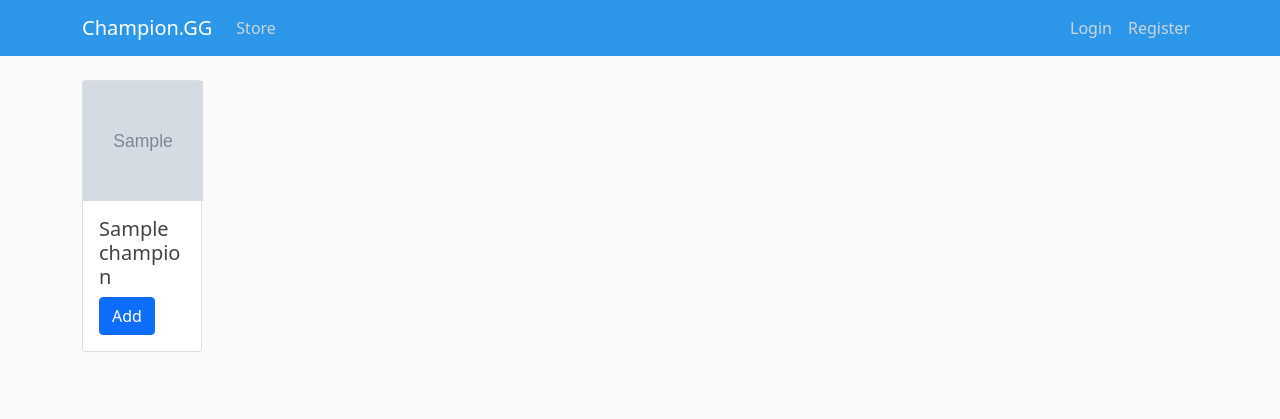
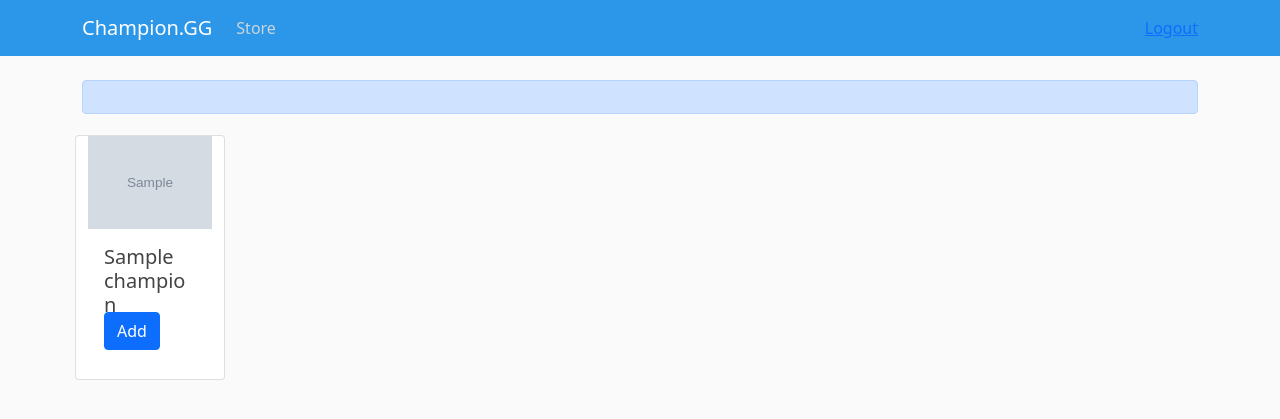
Before and after one commit to Emericen/champion_website, a Python web app: template champion_webapp/templates/store.html in a window 1280 px wide. Shown: the top 419 px of the page. Run offline with Jinja, Linux system fonts and the light colour scheme; the template is opened without the code that fills it: most values are stand-ins (such as "Sample title", 1, 10 or a date in 2020); grey boxes marked "Sample" are stand-in pictures.

Commit message:
store UI ready; auth. in progress

```diff
--- a/champion_webapp/static/main.css
+++ b/champion_webapp/static/main.css
@@ -93,7 +93,7 @@
 }
 
 
-.champion-thumbnail {
-  width: 120px;
-  height: 120px;
+.champion-card {
+  width: 150px;
+  /*height: 120px;*/
 }
--- a/champion_webapp/templates/layout.html
+++ b/champion_webapp/templates/layout.html
@@ -26,12 +26,26 @@
 				</button>
 				<div class="collapse navbar-collapse" id="navbarToggle">
 					<div class="navbar-nav me-auto">
-						<!-- <a class="nav-item nav-link" href="{{ url_for('home') }}">Home</a> -->
 						<a class="nav-item nav-link" href="{{ url_for('store') }}">Store</a>
 					</div>
 					<div class="navbar-nav">
+						{% if database.current_user() == None %}
+							<script type="text/javascript">console.log('not logged in')</script>
 							<a class="nav-item nav-link" href="{{ url_for('login') }}">Login</a>
 							<a class="nav-item nav-link" href="{{ url_for('register') }}">Register</a>
+						{% else %}
+							<script type="text/javascript">console.log('logged in')</script>
+							<a href="nav-item nav-link" href="{{ url_for('logout') }}"> Logout </a>
+						<!-- <li class="nav-item dropdown">
+							<a class="nav-link dropdown-toggle" href="#" id="navbarDropdownMenuLink" role="button" data-bs-toggle="dropdown" aria-expanded="false">
+								{{ database.current_user().get('username') }}
+							</a>
+							<ul class="dropdown-menu" aria-labelledby="navbarDropdownMenuLink">
+								<li><a class="dropdown-item" href="#">Profile</a></li>
+								<li><a class="dropdown-item" href="#">Sign Out</a></li>
+							</ul>
+						</li> -->
+						{% endif %}
 					</div>
 				</div>
 			</div>
@@ -40,6 +54,8 @@
 	<main role="main" class="container">
 		<!-- <div class="row"> -->
 			<div class="col w-100">
+				<div class="alert alert-primary">{{ database.is_logged_in() }}</div>
+
 				{% with messages = get_flashed_messages(with_categories=true) %}
 					{% if messages %}
 						{% for category, message in messages %}
--- a/champion_webapp/templates/store.html
+++ b/champion_webapp/templates/store.html
@@ -1,12 +1,18 @@
 {% extends "layout.html" %}
 {% block content %}
-{% for champion in unowned %}
-<div class="card" style="width: 120px;">
-	<img src="{{ champion['thumbnail'] }}" class="card-img-top, champion-thumbnail" alt="...">
-	<div class="card-body">
-		<h5 class="card-title">{{ champion['name'] }}</h5>
-		<a href="#" class="btn btn-primary">Add</a>
+<div class="row">
+	{% for champion in db.get_unowned_champion() %}
+	<div class="card" style="width: 150px; margin: 5px">
+		<img src="{{ champion['thumbnail'] }}" class="card-img-top, champion-thumbnail" alt="...">
+		<div class="card-body">
+			<h5 class="card-title" style="height: 50%">{{ champion['name'] }}</h5>
+			{% if not db.current_user() == None %}
+				<button type="button" href="" class="btn btn-primary">Add</a>
+			{% else %}
+				<button type="button" href="{{ url_for('login') }}" class="btn btn-primary">Add</a>
+			{% endif %}
+		</div>
 	</div>
+	{% endfor %}
 </div>
-{% endfor %}
 {% endblock content %}
```
Also changed, not shown: champion_webapp/database.py (+20 -2 lines), champion_webapp/forms.py (+0 -11 lines), champion_webapp/routes.py (+35 -6 lines), champion_webapp/templates/profile.html (added). Lines whose indentation alone changed are shown as unchanged.
